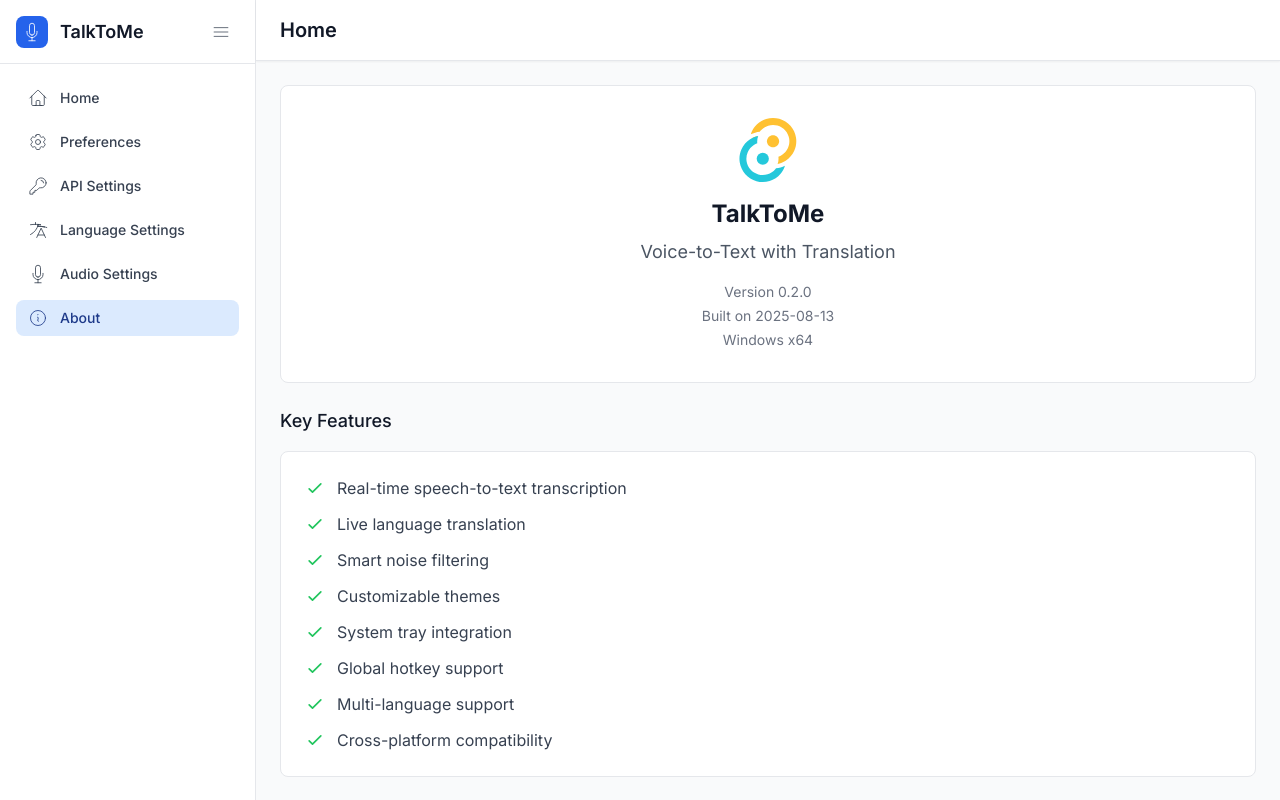
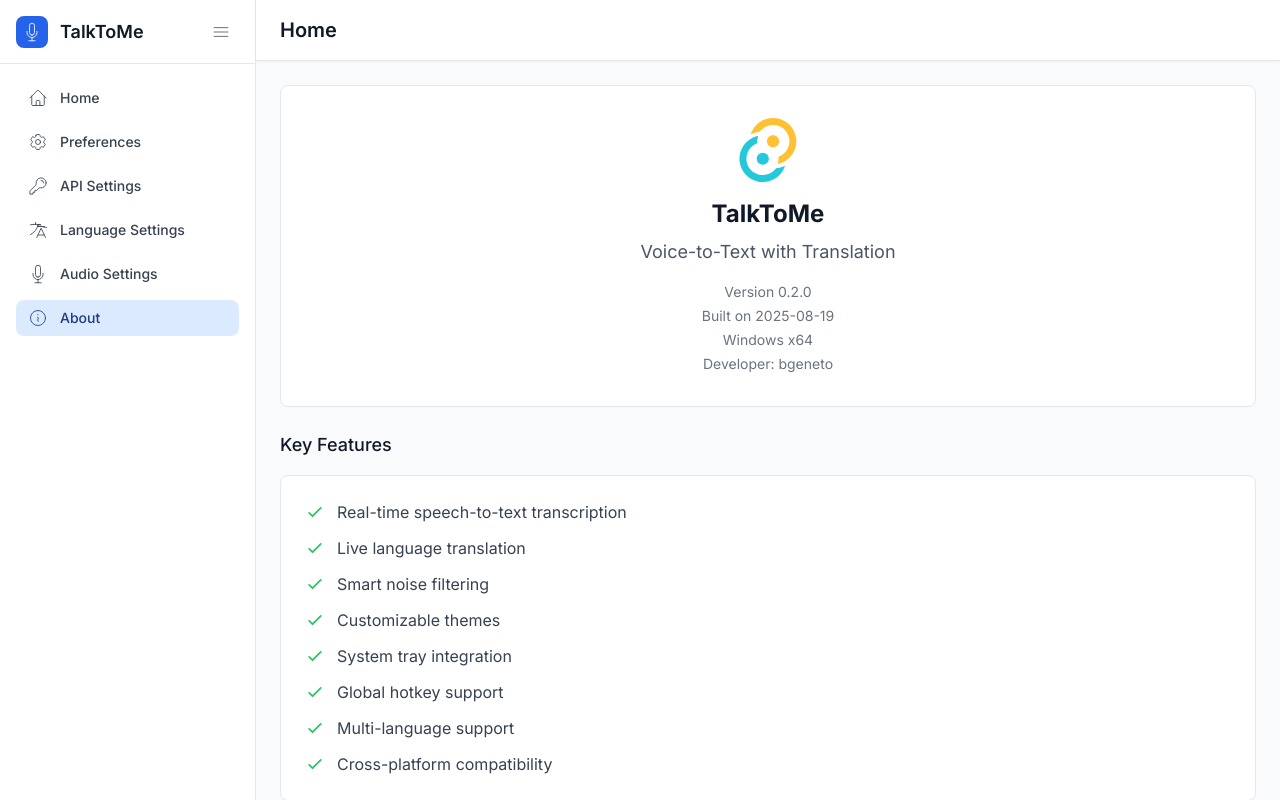
Before and after one commit to bgeneto/talktome, a SvelteKit app: page /about in a window 1280 px wide. Shown: the top 800 px of the page. Built offline with nearby package versions, Linux system fonts and the light colour scheme.

Commit message:
fix: update build date and add developer information to app info

```diff
--- a/src/routes/about/+page.svelte
+++ b/src/routes/about/+page.svelte
@@ -1,8 +1,9 @@
 <script lang="ts">
   let appVersion = "0.2.0";
-  let buildDate = "2025-08-13";
+  let buildDate = "2025-08-19";
   let platform = "Windows";
   let architecture = "x64";
+  let developer = "bgeneto";
 
   const features = [
     "Real-time speech-to-text transcription",
@@ -85,6 +86,7 @@ Tauri Version: 2.0.0
         <p>Version {appVersion}</p>
         <p>Built on {buildDate}</p>
         <p>{platform} {architecture}</p>
+        <p>Developer: {developer}</p>
       </div>
     </div>
   </section>
```
